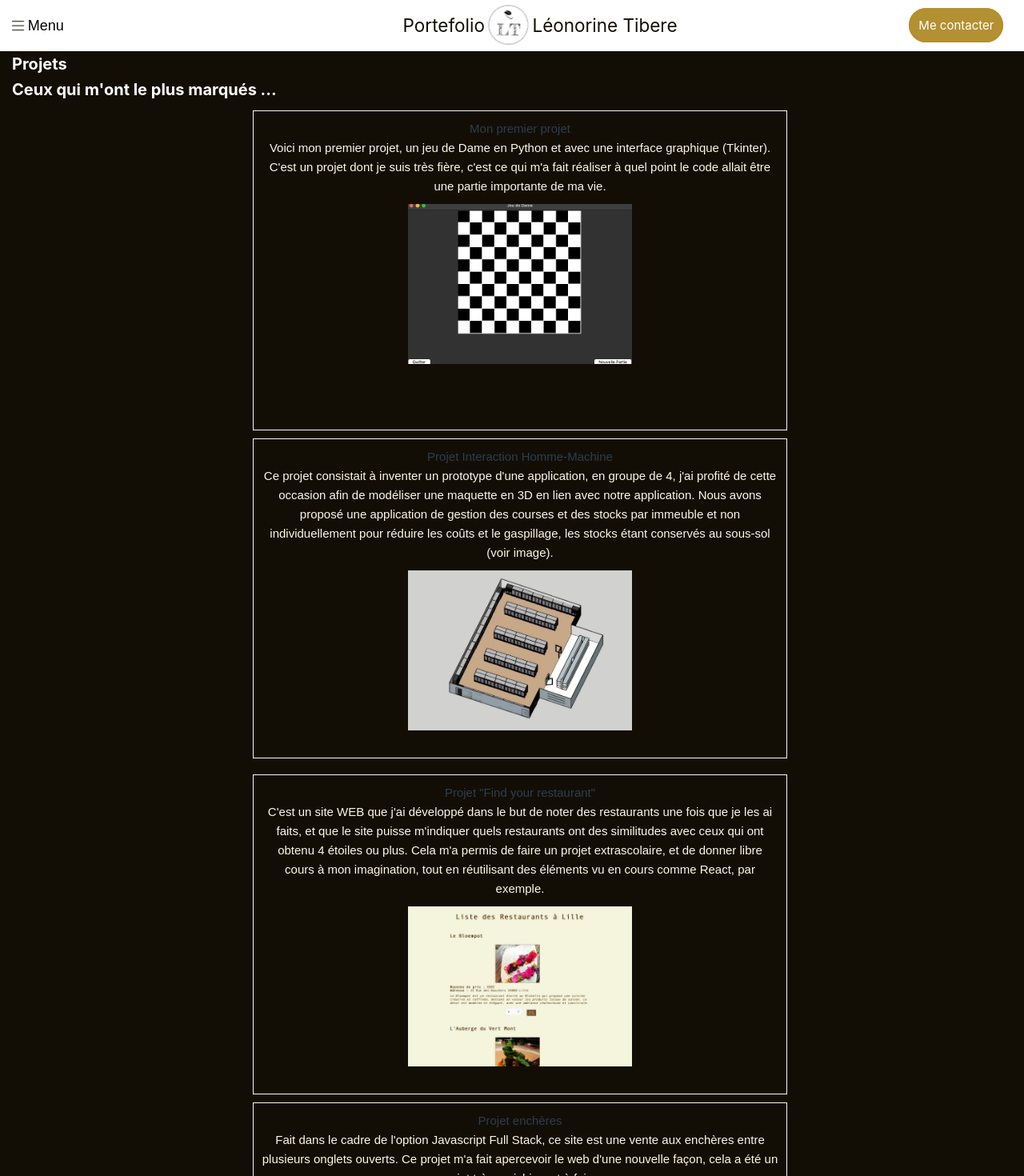
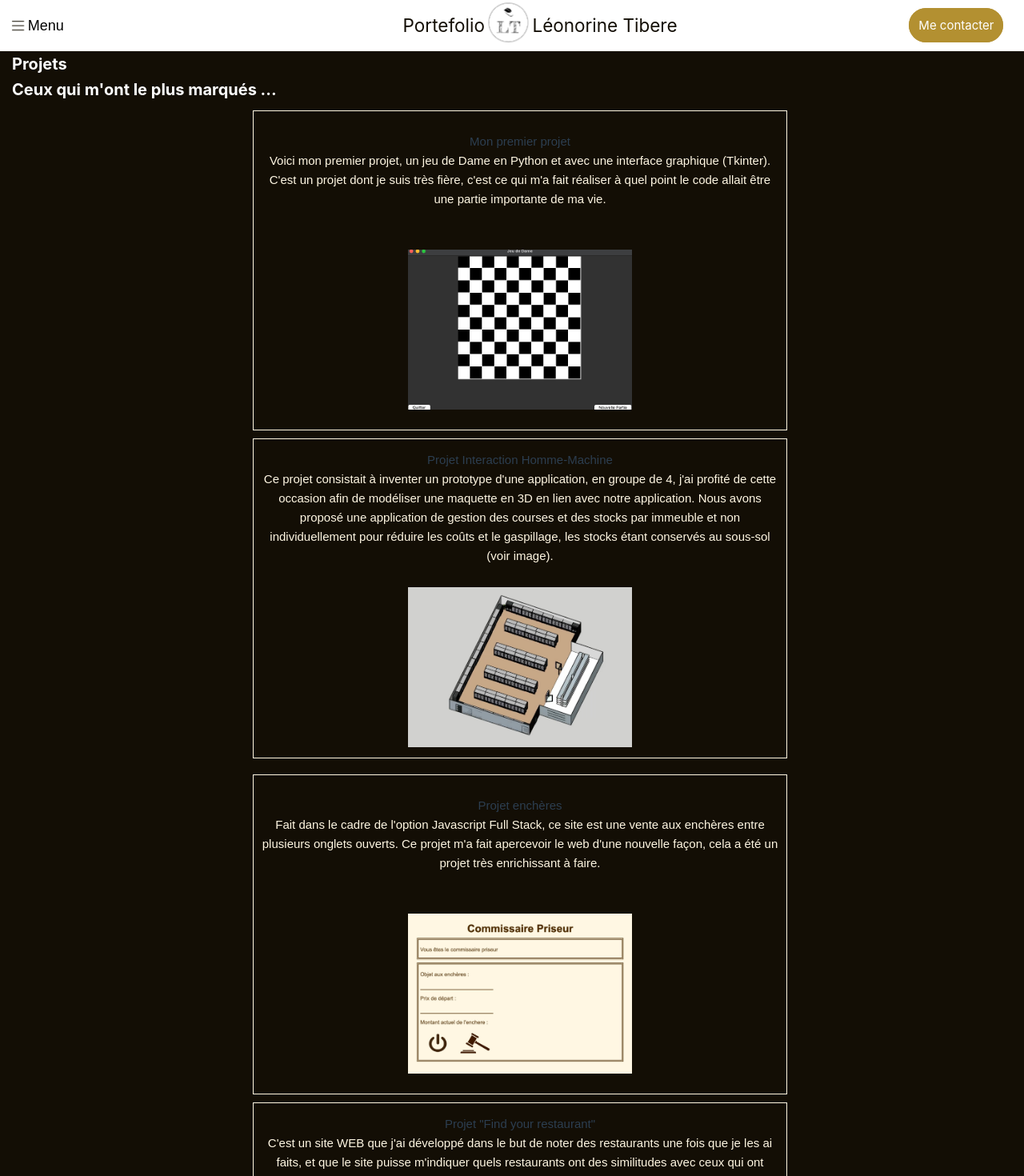
Before and after one commit to leonorine/portefolio, a Vue app: page /projects in a window 1280 px wide. Shown: the top 1470 px of the page at 80% size. Built offline with nearby package versions, Linux system fonts and the light colour scheme.

Commit message:
qeuelques modifs

```diff
--- a/src/App.vue
+++ b/src/App.vue
@@ -8,7 +8,6 @@ const sidebarOpen = ref(false);
 function toggleSidebar (){
   sidebarOpen.value = !sidebarOpen.value
 }
-
 
 </script>
 
--- a/src/components/bandeau.vue
+++ b/src/components/bandeau.vue
@@ -6,7 +6,8 @@
     </button>
     <div class = "milieu">
       <h2>Portefolio</h2>
-      <img src="../../public/logo.png" alt="logo">
+      <RouterLink to="/"><img src="../../public/logo.png" alt="logo"></RouterLink>
+
       <h2>Léonorine Tibere</h2>
     </div>
 
@@ -16,11 +17,11 @@
   </section>
 </template>
 <script lang="ts" setup>
- import {FontAwesomeIcon} from "@fortawesome/vue-fontawesome";
  const emit = defineEmits(["on-menu-click"]);
  function onMenuClick (){
    emit("on-menu-click");
  }
+
 </script>
 <style>
 @media screen and (max-width: 625px){
--- a/src/views/projects.vue
+++ b/src/views/projects.vue
@@ -29,6 +29,15 @@
   </div>
   </div>
     <div class = "double">
+      <div class = "projets">
+        <div>
+          <h4 class = "titreProjet">Projet enchères</h4>
+          <p class = "description">
+            Fait dans le cadre de l'option Javascript Full Stack, ce site est une vente aux enchères entre plusieurs onglets ouverts. Ce projet m'a fait apercevoir le web d'une nouvelle façon, cela a été un projet très enrichissant à faire.
+          </p>
+        </div>
+        <img src="../../public/Projet1JSFS.jpeg" alt="Site encheres">
+      </div>
     <div class = "projets">
       <div>
         <h4 class = "titreProjet">Projet "Find your restaurant"</h4>
@@ -40,15 +49,7 @@
       <img src="../../public/ProjetResto.jpeg" alt="Site restaurants">
     </div>
 
-    <div class = "projets">
-      <div>
-        <h4 class = "titreProjet">Projet enchères</h4>
-        <p class = "description">
-          Fait dans le cadre de l'option Javascript Full Stack, ce site est une vente aux enchères entre plusieurs onglets ouverts. Ce projet m'a fait apercevoir le web d'une nouvelle façon, cela a été un projet très enrichissant à faire.
-        </p>
-      </div>
-      <img src="../../public/Projet1JSFS.jpeg" alt="Site encheres">
-    </div>
+
     </div>
   </section>
 </template>
@@ -100,7 +101,8 @@
   display: flex;
   align-items: center;
   flex-direction: column;
-
+  justify-content: space-around;
+  gap: 10px;
 }
 
 .projets p{
@@ -130,6 +132,7 @@
   flex-direction: row;
   flex-wrap: wrap;
 
+
 }
 </style>
 <script setup lang="ts">
```
Also changed, not shown: 28 other files (tests, documents, lock files or other folders).
